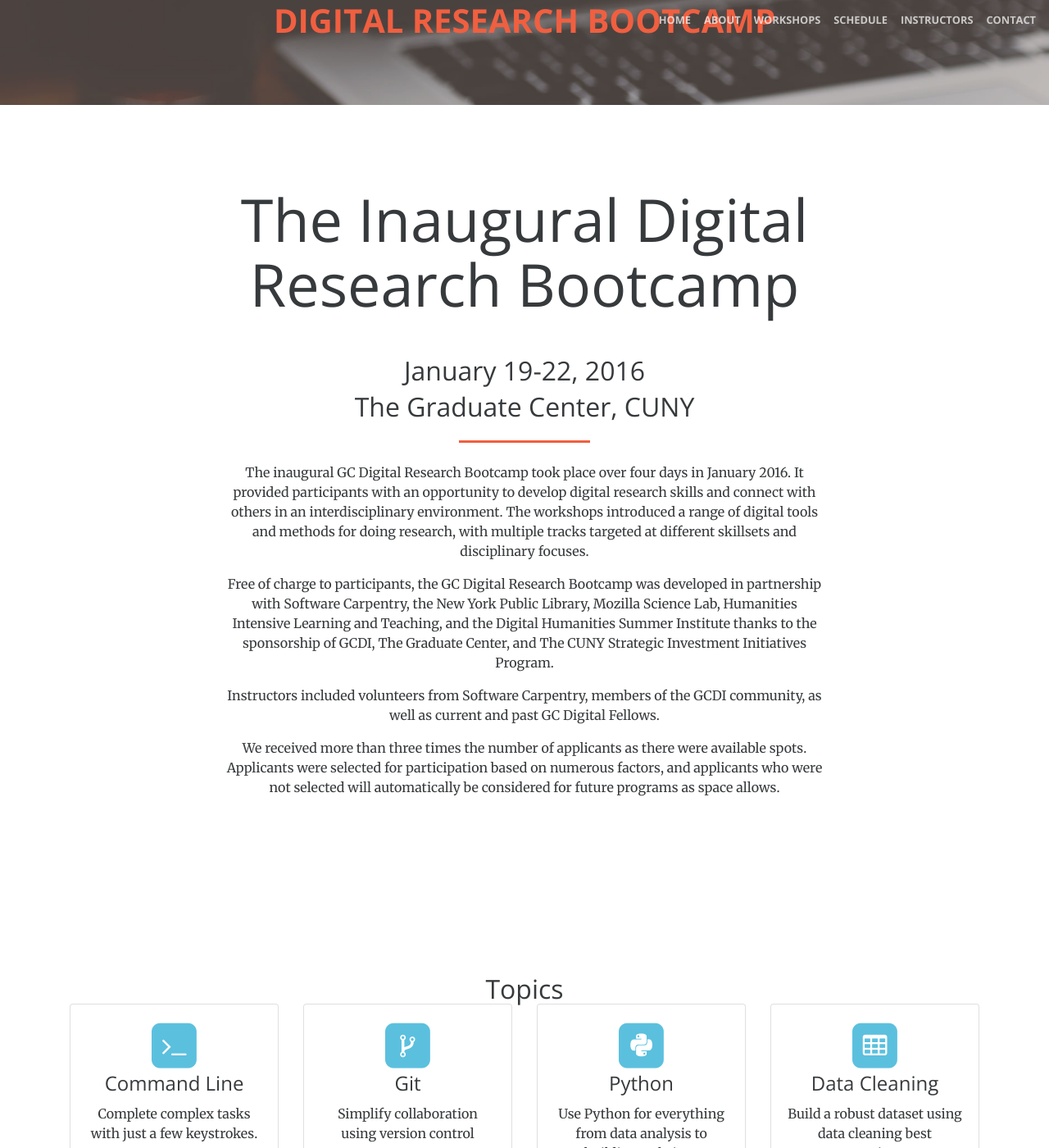
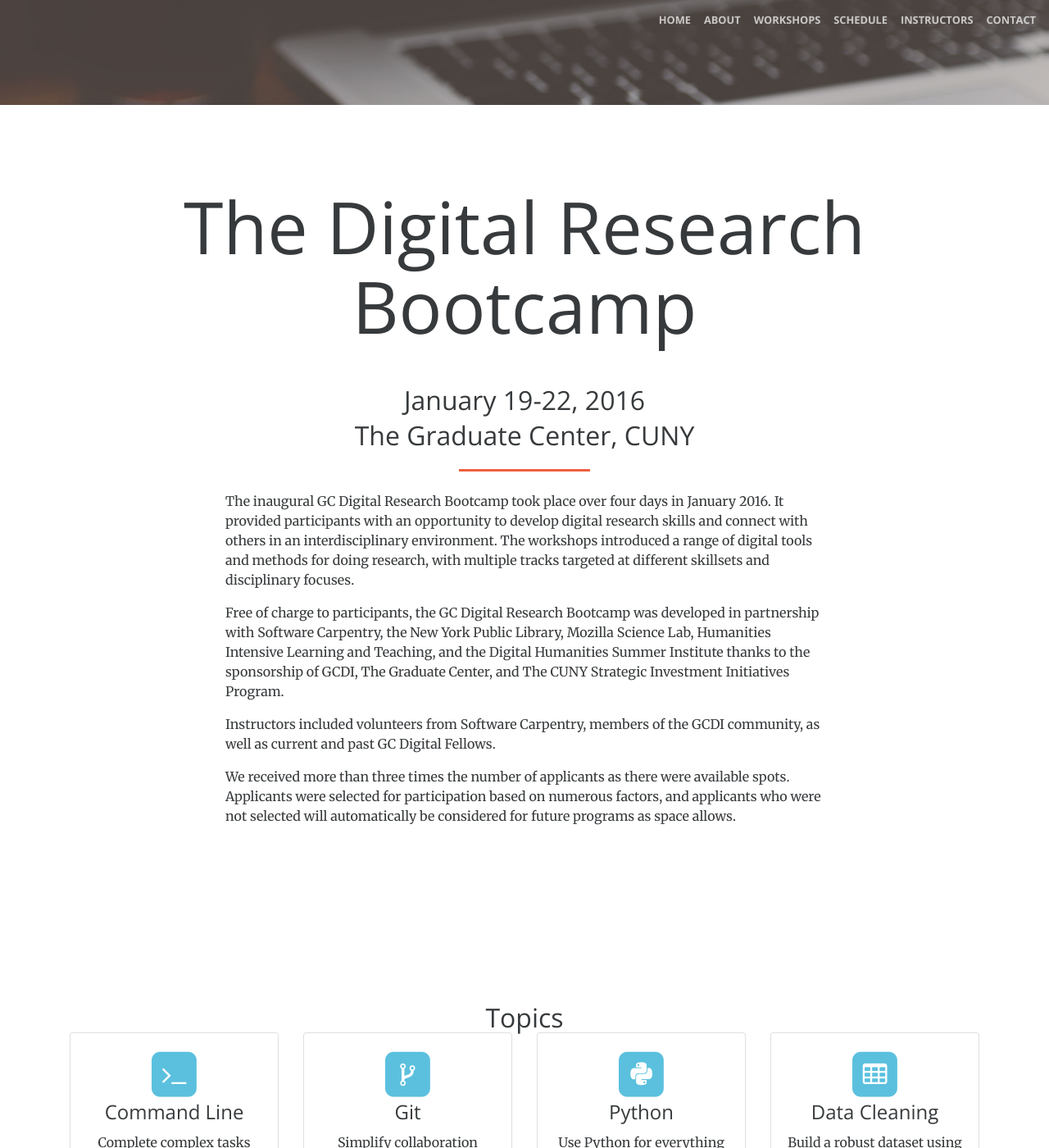
Before and after one commit to GCDigitalFellows/gcdigitalfellows.github.io, a Jekyll site: the page built from gcdrb.html, in a window 1280 px wide and 1400 px high. Shown: the whole window at 82% size. Built offline with Jekyll 4.4.1, drawn with Linux system fonts in a browser that asks for light colours; some of the changed text lies outside the part shown.

Commit message:
edits to gcdrb page

```diff
--- a/gcdrb.html
+++ b/gcdrb.html
@@ -1,16 +1,20 @@
 ---
 layout: default
-title: Digital Research Bootcamp
+title:
 permalink: /gcdrb/
 ---
 <section class="" id="landing">
   <div class="container">
-    <div class="row">
-      <div class="col-lg-8 offset-lg-2 text-xs-center">
-        <h1 class="display-3">The Inaugural Digital Research Bootcamp</h1>
+    <div class="row row-heading">
+      <div class="col-lg-10 offset-lg-1">
+        <h1 class="display-2">The Digital Research Bootcamp</h1>
         <h2 class="m-t-3">January 19-22, 2016</h2>
         <h2 class="">The Graduate Center, CUNY</h2>
         <hr class="hr-primary m-y-2">
+      </div>
+    </div>
+    <div class="row">
+      <div class="col-lg-8 offset-lg-2">
         <p>The inaugural GC Digital Research Bootcamp took place over four days in January 2016. It provided participants with an opportunity to develop digital research skills and connect with others in an interdisciplinary environment. The workshops introduced a range of digital tools and methods for doing research, with multiple tracks targeted at different skillsets and disciplinary focuses.</p>
         <p>Free of charge to participants, the GC Digital Research Bootcamp was developed in partnership with Software Carpentry, the New York Public Library, Mozilla Science Lab, Humanities Intensive Learning and Teaching, and the Digital Humanities Summer Institute thanks to the sponsorship of GCDI, The Graduate Center, and The CUNY Strategic Investment Initiatives Program.</p>
         <p>Instructors included volunteers from Software Carpentry, members of the GCDI community, as well as current and past GC Digital Fellows.</p>
```
Also changed, not shown: _data/workshops.json (+1 -1 lines), css/vendor.min.css, js/vendor.min.js, 3 other files.
